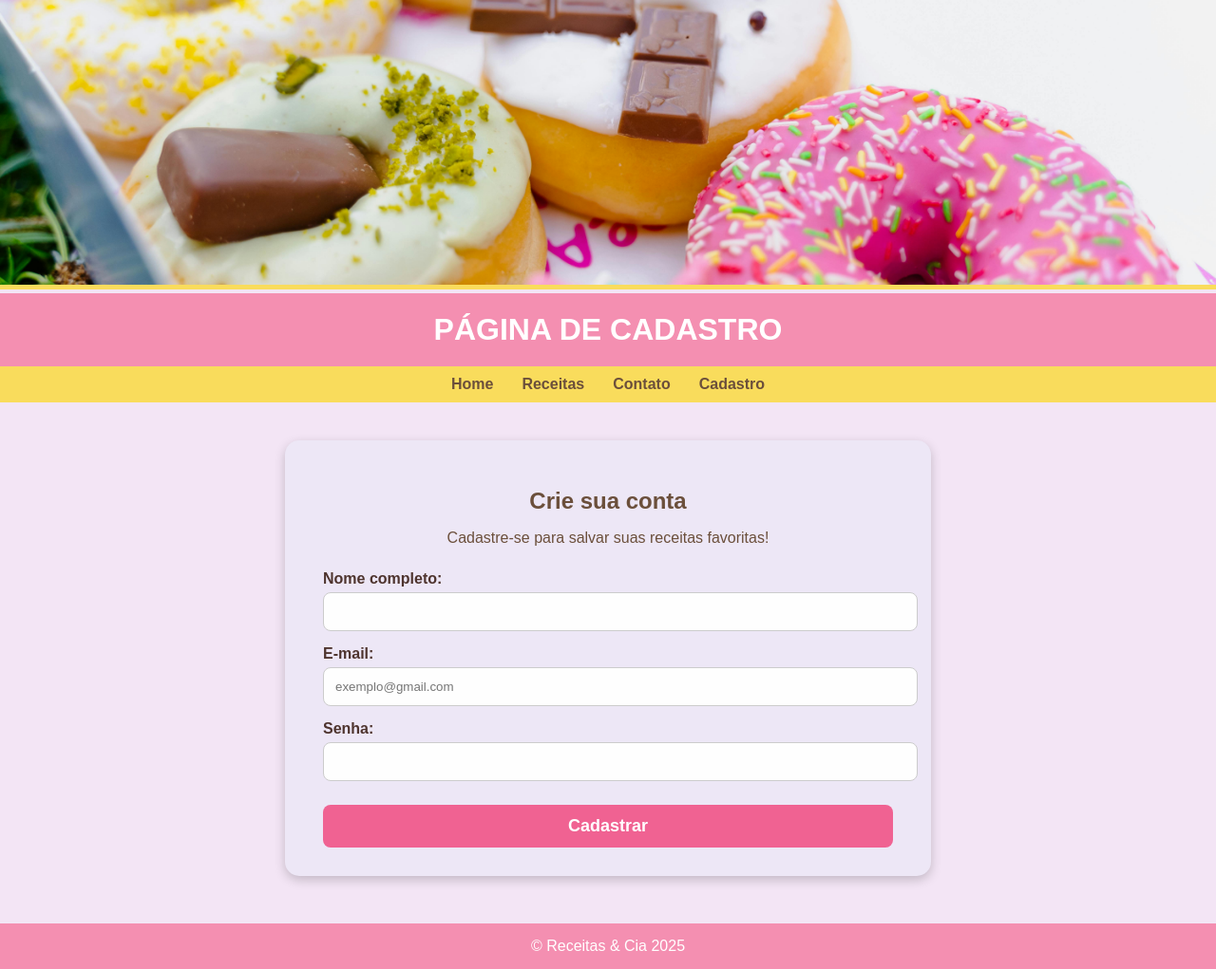
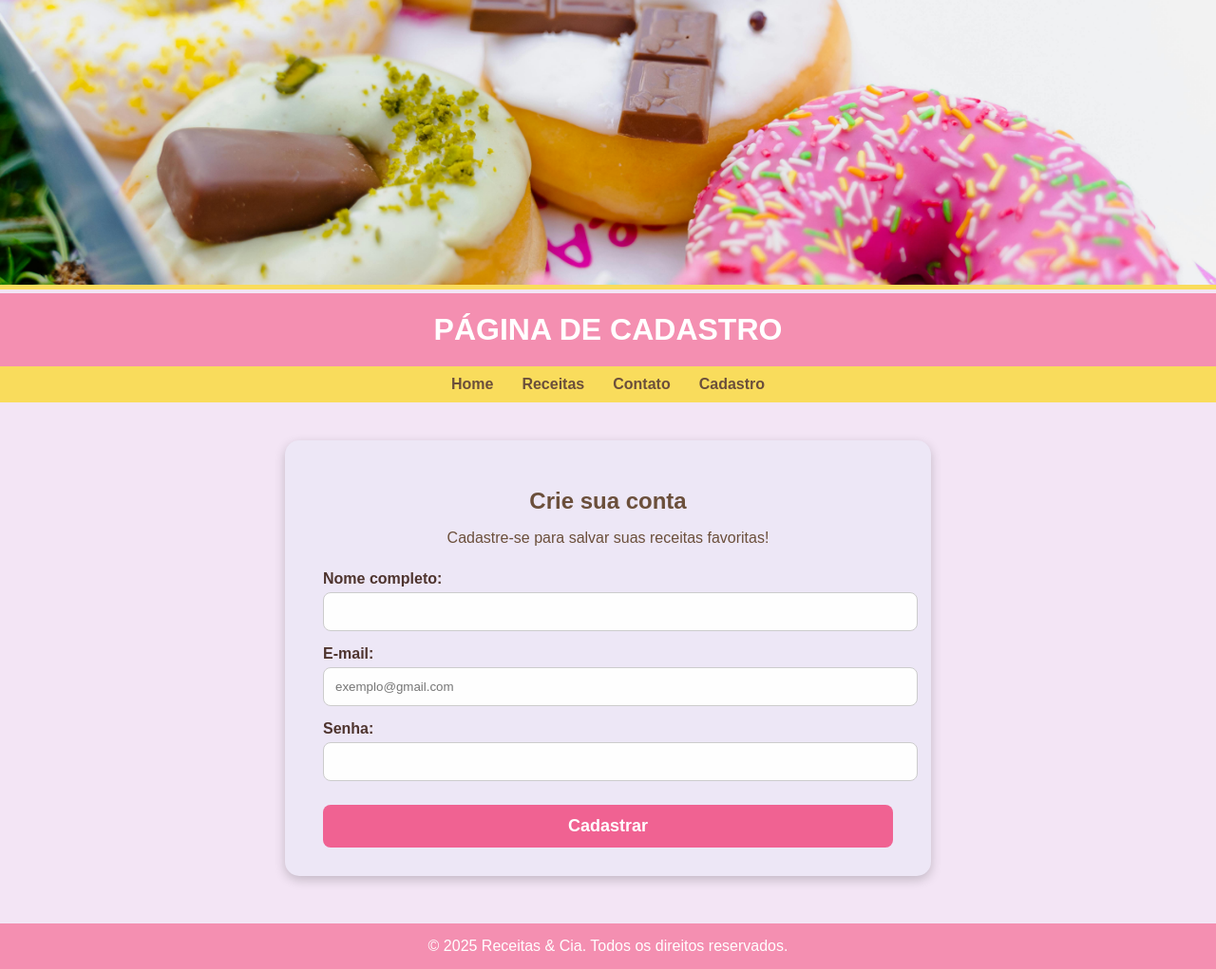
Before and after one commit to Ang3lynkk/bim2A, a plain HTML site: page index3.html in a window 1280 px wide. Shown: the whole page at 95% size. Drawn offline with Linux system fonts and the light colour scheme.

Commit message:
Update index3.html

```diff
--- a/index3.html
+++ b/index3.html
@@ -39,7 +39,7 @@
   </section>
 
   <footer>
-    © Receitas & Cia 2025
+    © 2025 Receitas & Cia. Todos os direitos reservados.
   </footer>
 
 </body>
```
